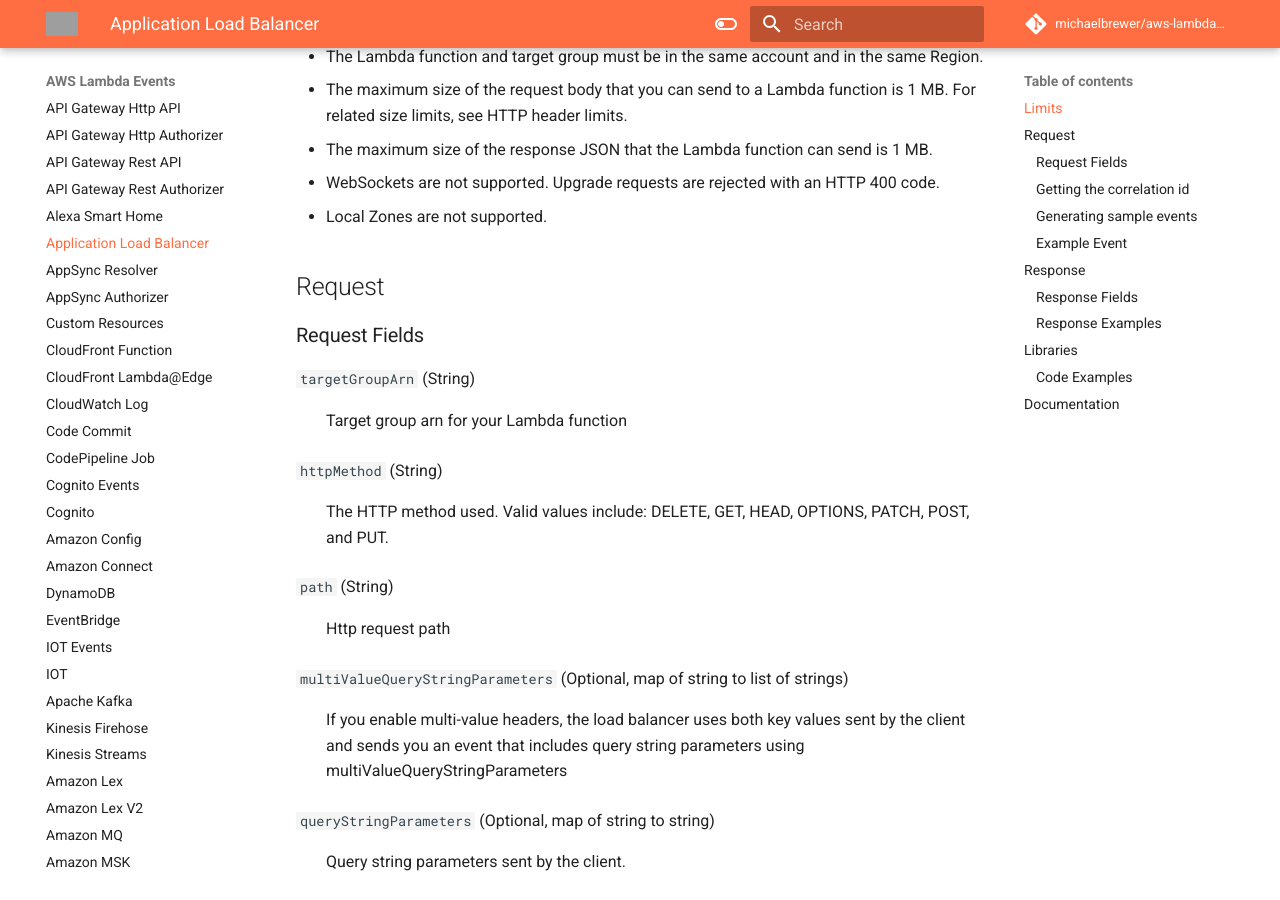
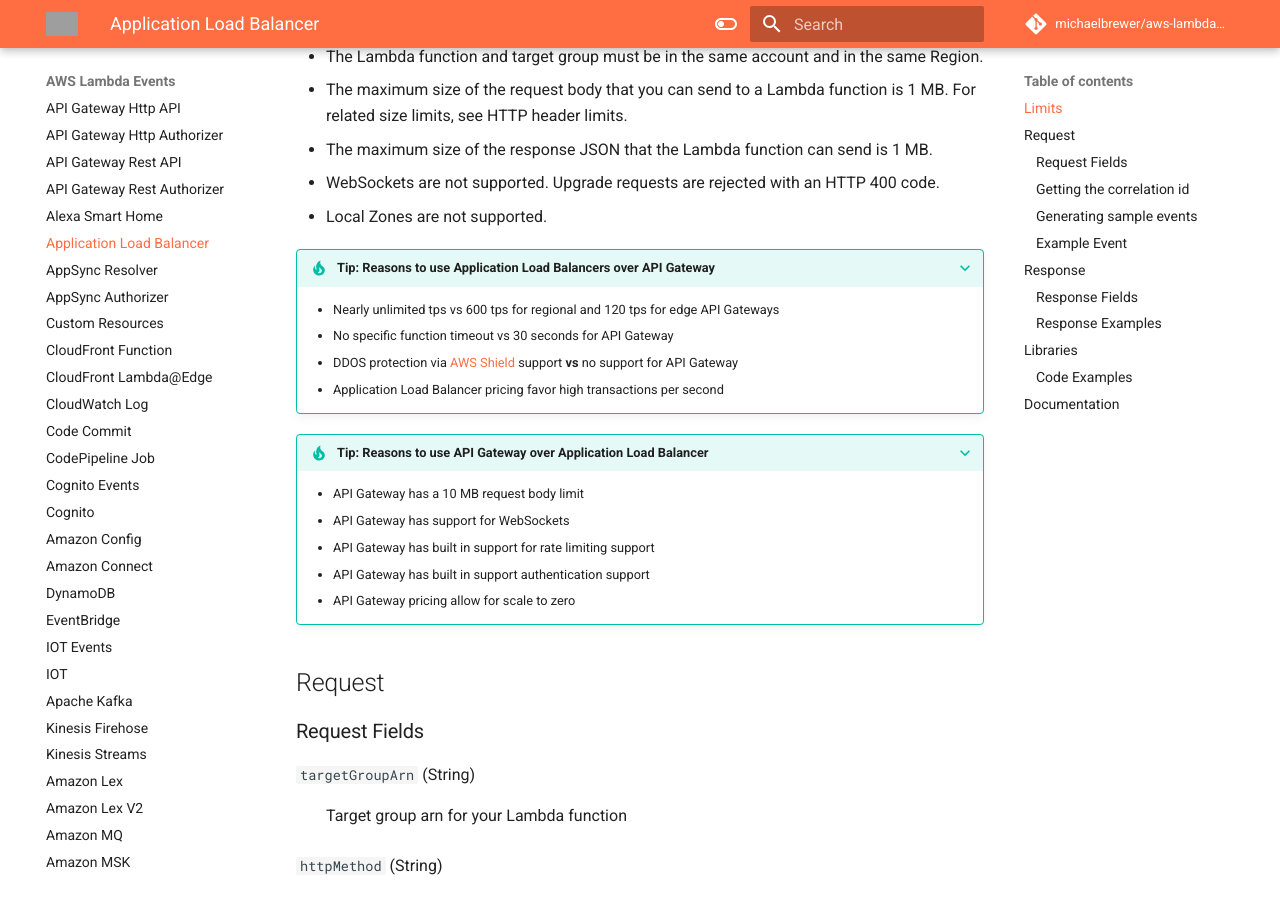
Before and after one commit to michaelbrewer/aws-lambda-events, an MkDocs documentation site: the page built from docs/alb.md, in a window 1280 px wide and 900 px high, scrolled down 326 px. Built offline with MkDocs 1.6.1 and Material for MkDocs 9.7.7, drawn with Linux system fonts in a browser that asks for light colours; comment, search, counter and statistics services are not loaded; grey boxes are pictures that could not be loaded.

Commit message:
feat(alb): Outline pros and cons of ALB

```diff
--- a/docs/alb.md
+++ b/docs/alb.md
@@ -9,6 +9,19 @@
 - The maximum size of the response JSON that the Lambda function can send is 1 MB.
 - WebSockets are not supported. Upgrade requests are rejected with an HTTP 400 code.
 - Local Zones are not supported.
+
+???+ Tip "Tip: Reasons to use Application Load Balancers over API Gateway"
+    - Nearly unlimited tps vs 600 tps for regional and 120 tps for edge API Gateways
+    - No specific function timeout vs 30 seconds for API Gateway
+    - DDOS protection via [AWS Shield](https://docs.aws.amazon.com/waf/latest/developerguide/shield-chapter.html){target="_blank"} support **vs** no support for API Gateway
+    - Application Load Balancer pricing favor high transactions per second
+
+???+ Tip "Tip: Reasons to use API Gateway over Application Load Balancer"
+    - API Gateway has a 10 MB request body limit
+    - API Gateway has support for WebSockets
+    - API Gateway has built in support for rate limiting support
+    - API Gateway has built in support authentication support
+    - API Gateway pricing allow for scale to zero
 
 ## Request
 
```
